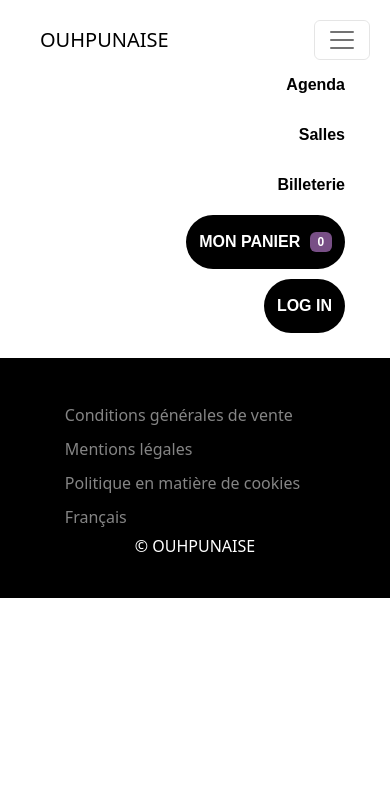
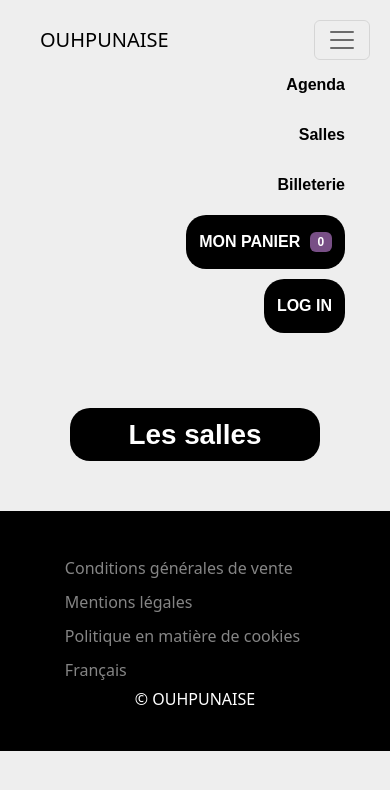
Before and after one commit to lokinosuke/sae301, a PHP site: template templates/lieu/index.html.twig in a window 390 px wide, after a click that opens the changed part. Shown: the top 790 px of the page. Run offline with PHP 8.4, Linux system fonts and the light colour scheme; the template is opened without the code that fills it, so the values that code supplies are empty; some libraries are stand-ins or nearby versions.

Commit message:
Ajout CSS page Salles et ajout de titres

```diff
--- a/templates/lieu/index.html.twig
+++ b/templates/lieu/index.html.twig
@@ -1,18 +1,236 @@
 {% extends 'basevariant.html.twig' %}
 
-{% block title %}Hello LieuController!{% endblock %}
+{% block title %}Les salles{% endblock %}
 
 {% block body %}
+
+    <style>
+
+        html,body {
+            overflow-x: hidden;
+            caret-color: transparent;
+            background-color: #eee;
+        }
+
+        .section-card {
+            display: flex;
+            margin: 0 auto;
+            margin-top: 50px;
+        }
+
+        .card-container {
+            display: flex;
+            margin: 0 auto;
+            flex-wrap: wrap;
+            width: 70%;
+            margin-top: 60px;
+        }
+
+        .card-img {
+            object-fit: cover;
+            filter: brightness(0.5);
+        }
+
+        .card-title {
+            padding-left: 20px;
+            font-weight: bold;
+        }
+
+        .card {
+            display: flex;
+            margin: 0 auto;
+            margin-bottom: 50px;
+        }
+
+        .card-text1 {
+            padding-left: 20px;
+            color: gray;
+            font-weight: bold;
+        }
+
+        .text-container {
+            margin-left: 20px;
+            background-color: black;
+            border-radius: 15px;
+            width: 140px;
+        }
+
+        .text-container2 {
+            margin-left: 20px;
+            background-color: #3EB57C;
+            border-radius: 15px;
+            width: 100px;
+            position: absolute;
+            top: 25px;
+            height: 30px;
+        }
+
+        .text-container3 {
+            margin-left: 20px;
+            background-color: #3E8AB5;
+            border-radius: 15px;
+            width: 100px;
+            position: absolute;
+            top: 25px;
+            height: 30px;
+        }
+
+        .text-container4 {
+            margin-left: 20px;
+            background-color: #B53E3E;
+            border-radius: 15px;
+            width: 100px;
+            position: absolute;
+            top: 25px;
+            height: 30px;
+        }
+
+        .text-container5 {
+            margin-left: 20px;
+            background-color: #784F86;
+            border-radius: 15px;
+            width: 100px;
+            position: absolute;
+            top: 25px;
+            height: 30px;
+        }
+
+
+
+
+        .card-text2 {
+            text-align: center;
+            color: white;
+            font-weight: bold;
+            padding: 3px;
+
+        }
+
+        .card-text4 {
+            text-align: center;
+            color: white;
+            font-weight: bold;
+            padding: 3px;
+
+        }
+
+        .card-text3 {
+            padding-left: 20px;
+            font-weight: bold;
+        }
+
+        a {
+            text-decoration: none;
+            color: black;
+        }
+        a:hover {
+            color: black;
+        }
+
+        #details {
+            text-align: center;
+            margin-bottom: 20px;
+            font-size: 20px;
+        }
+
+        .btn {
+            background-color: black;
+        }
+
+        .card-title1 {
+            margin: 40px;
+            font-weight: bold;
+            text-align: center;
+        }
+
+        .card1 {
+            margin: 50px 100px 50px 100px;
+        }
+
+
+        .btn {
+            display: flex;
+            border-radius: 20px;
+            text-align: center;
+        }
+
+        #cercle {
+            position: absolute;
+            width: 2000px;
+            height: 2000px;
+            border-radius: 1000px;
+            left: 250px;
+            bottom: 1px;
+            background: #B98FCF;
+        }
+
+        #titre-page {
+            text-align: center;
+            background-color: black;
+            padding: 10px;
+            color: white;
+            width: 250px;
+            margin: 0 auto;
+            border-radius: 20px;
+            margin-top: 50px;
+            font-family: Arial;
+            font-weight: bold;
+        }
+
+        /* #cercle2 {
+        position: relative;
+        width: 2000px;
+        height: 2000px;
+        border-radius: 1000px;
+        right: 800px;
+        top: 300px;
+        background: #5079BE;
+    } */
+
+        @media (max-width: 640px) {
+
+            html,body {
+                overflow-x: hidden;
+            }
+
+            .card {
+                display: flex;
+                margin: 0 auto;
+                margin-top: 20px;
+                width: 25rem;
+            }
+
+            .card-container {
+                display: flex;
+                margin: 0 auto;
+                flex-wrap: wrap;
+                margin-bottom: 50px;
+            }
+
+            .panier-achat {
+                margin-top: 30px;
+            }
+        }
+    </style>
+
+    <h1 id="titre-page">Les salles</h1>
+
 <div class="card-container">
     {% for lieu in lieu %}
-                    <div>
+            <div class="card rounded-5 overflow-hidden shadow-sm" style="width: 25rem;">
+                <img src="https://resize-lejdd.lanmedia.fr/var/jdd/public/media/image/2022/07/22/00/le-patron-du-bataclan-la-salle-a-ete-refaite-a-l-identique.jpg?VersionId=w27h32AUhlNBcatIz0pqf9O6ImmQJLXn" class="card-img-top card-img" alt="concert makala" height="200rem">
+                <div class="card-body">
                     <h5 class="card-title text-start" id="article">{{ lieu.Endroit }}</h5>
-                        <p>{{ lieu.Adresse}}</p>
-                        <p>{{ lieu.capacite }}</p>
+                    <p class="card-text1 fs-6 text-start">{{ lieu.Adresse }}</p>
+                    <div class="text-container">
+                        <p class="card-text2 fs-6">{{ lieu.capacite }} places</p>
+                    </div>
                 </div>
             </div>
         </a>
+
     {% endfor %}
+</div>
 
 </div>
 {% endblock %}
```
Also changed, not shown: templates/affichage/index.html.twig (+15 -0 lines). Lines whose indentation alone changed are shown as unchanged.
